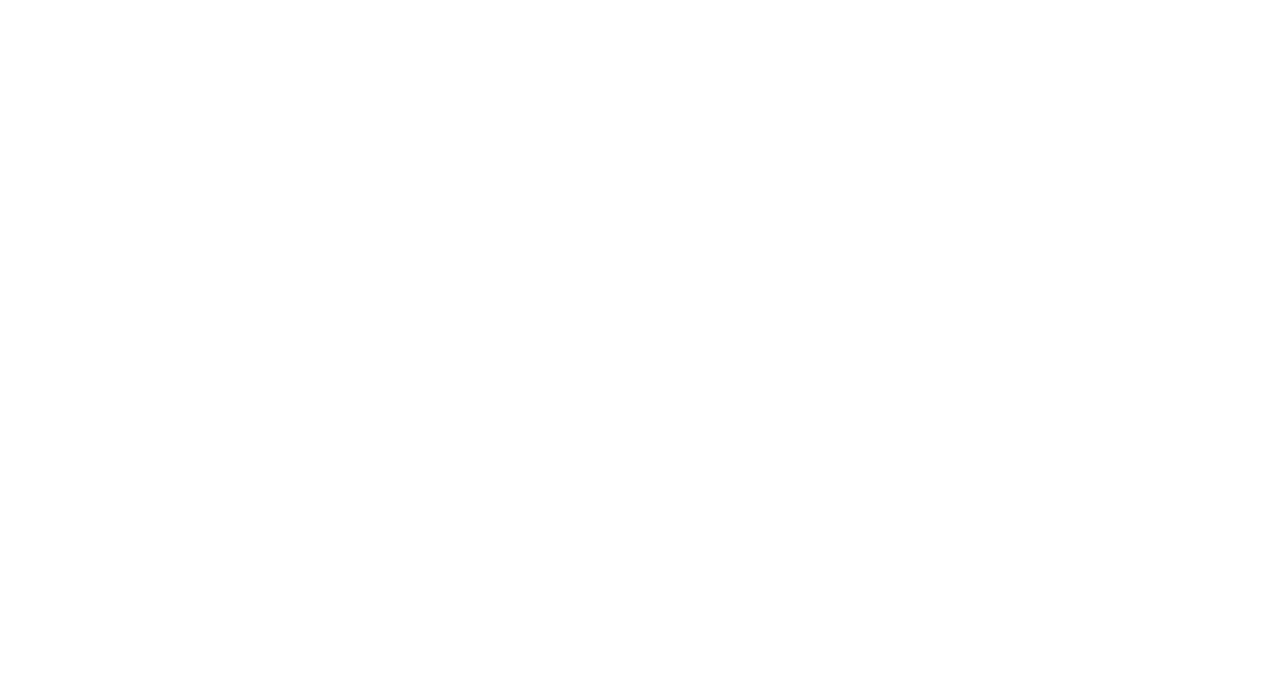
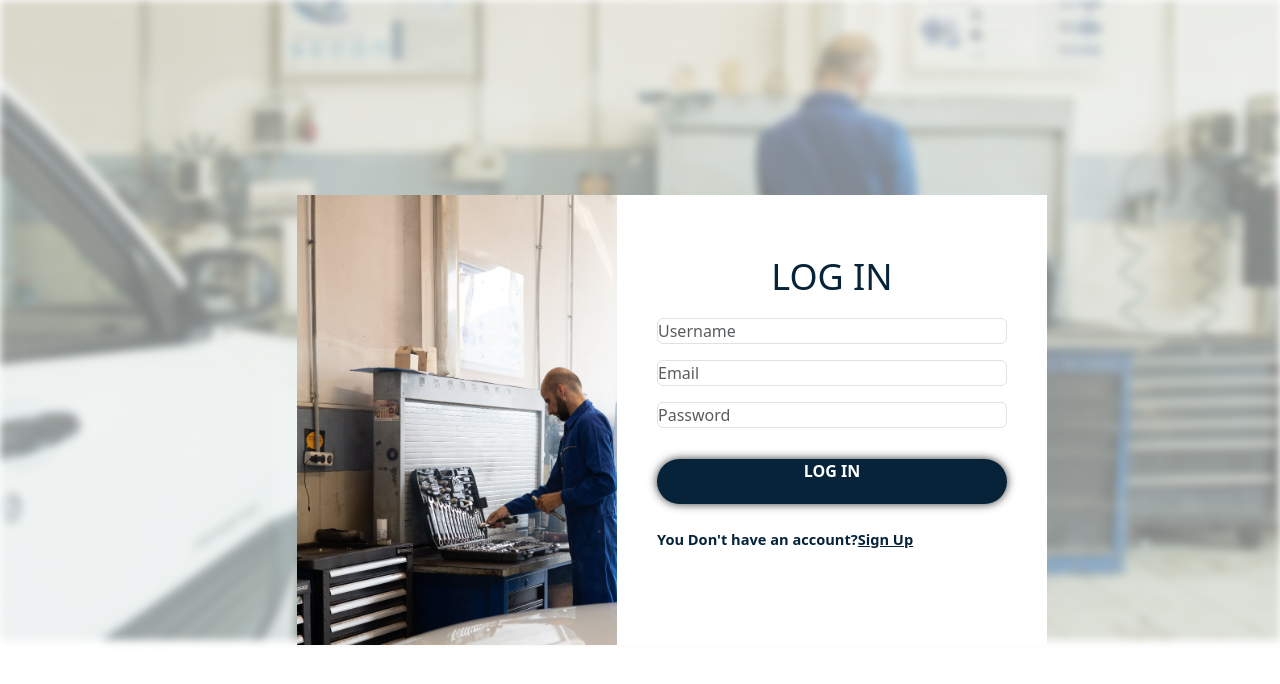
Before and after one commit to Mayar-M-Hamed0/Final-project-ITI, an Angular app: page /login in a window 1280 px wide. Before the commit this address led to /. Shown: the top 684 px of the page. Built offline with nearby package versions, Linux system fonts and the light colour scheme.

Commit message:
added Log In

```diff
--- a/src/app/app.routes.ts
+++ b/src/app/app.routes.ts
@@ -3,6 +3,7 @@ import path from 'node:path';
 import { PageOfServiceComponent } from './page-of-service/page-of-service.component';
 import { DetailsServiceComponent } from './details-service/details-service.component';
 import { SingUpComponent } from './sing-up/sing-up.component';
+import { LoginComponent } from './login/login.component';
 
 export const routes: Routes = [
  { path:"service",
@@ -13,6 +14,9 @@ component:DetailsServiceComponent
 
 { path:"Singup",
 component:SingUpComponent
+},
+{ path:"login",
+component:LoginComponent
 }
 
 
--- a/src/app/login/login.component.css
+++ b/src/app/login/login.component.css
@@ -0,0 +1,157 @@
+* {
+    margin: 0;
+    padding: 0;
+    box-sizing: border-box;
+}
+
+.imgbody {
+    /* The image used */
+    background-image: url(/assets/back.jpeg);
+    /* Add the blur effect */
+    filter: blur(1px);
+    -webkit-filter: blur(4px);
+    backdrop-filter: blur(20px);
+    /* Full height */
+    height: 640px;
+    opacity: 0.5;
+    /* Center and scale the image nicely */
+    background-position: center;
+    background-repeat: no-repeat;
+    background-size: cover;
+}
+
+.img2 {
+    background-image: url(/assets/log.jpeg);
+    font-weight: bold;
+    position: absolute;
+    top: 50%;
+    left: 40%;
+    transform: translate(-50%, -50%);
+    z-index: 2;
+    width: 430px;
+    padding: 80px 40px;
+    margin-top: 20px;
+    height: 450px;
+    background-size: cover;
+}
+
+.wrapper {
+    color: rgb(6, 35, 57);
+    font-weight: bold;
+    position: absolute;
+    top: 50%;
+    left: 65%;
+    transform: translate(-50%, -50%);
+    z-index: 2;
+    width: 430px;
+    padding: 30px 40px;
+    background-color: white;
+    margin-top: 20px;
+    margin-right: 20px;
+    height: 450px;
+}
+
+.wrapper h1 {
+    font-size: 36px;
+    color: rgb(6, 35, 57);
+    font-weight: border;
+    text-align: center;
+    text-transform: uppercase;
+    margin-bottom: 20px;
+    margin-top: 30px;
+}
+
+.wrapper .inputBox {
+    position: relative;
+    height: 50px;
+    width: 100%;
+    margin-bottom: 60px;
+}
+
+.inputBox input {
+    width: 100%;
+    height: 100%;
+    background: transparent;
+    border: 2px solid rgba(6, 35, 57, 5);
+    outline: none;
+    border-radius: 40px;
+    font-size: 16px;
+    color: #fff;
+    padding: 20px;
+    transition: all 0.4s;
+    margin-bottom: 60px;
+}
+
+.inputBox input::placeholder {
+    color: rgba(6, 35, 57, 5);
+}
+
+.inputBox input:focus {
+    border: 2px solid rgb(6, 35, 57);
+}
+
+.wrapper .remember_fotget {
+    display: flex;
+    justify-content: space-between;
+    font-size: 14px;
+    max-width: 15px 15px 20px;
+}
+
+.remember_fotget label input {
+    color: rgb(6, 35, 57);
+    margin-right: 3px;
+}
+
+.remember_fotget a {
+    color: #062339;
+    text-decoration: none;
+}
+
+.remember_fotget a:hover {
+    text-decoration: underline
+}
+
+.wrapper .btn {
+    width: 100%;
+    height: 45px;
+    background: transparent;
+    box-shadow: 0 0 10px rgba(0, 0, 0, 0.8);
+    cursor: pointer;
+    font-size: 16px;
+    font-weight: 600;
+    color: #222;
+    backdrop-filter: blue(20px);
+    border: none;
+    outline: none;
+    border-radius: 40px;
+    text-transform: uppercase;
+    transition: all 0.2s;
+    transform: translateY(-5px);
+    margin-top: 20px;
+    margin-bottom: 10px;
+    background: #062339;
+    color: white
+}
+
+.wrapper .register_link {
+    margin: 10px 0 15px;
+    font-size: 14.6px;
+    text-align: center;
+    color: rgb(6, 35, 57);
+}
+
+.register_link p a {
+    margin-left: 5px;
+    color: #062339;
+    text-transform: uppercase;
+    font-weight: bold;
+    text-decoration: none;
+}
+
+.register_link p a :hover {
+    text-decoration: underline;
+}
+
+.wrapper span {
+    color: rgb(6, 35, 57);
+}
--- a/src/app/login/login.component.html
+++ b/src/app/login/login.component.html
@@ -1 +1,48 @@
-<p>login works!</p>
+<!DOCTYPE html>
+<html lang="en">
+
+<head>
+    <meta charset="UTF-8">
+    <meta name="viewport" content="width=device-width, initial-scale=1.0">
+    <title>Document</title>
+</head>
+
+<body>
+    <div class="imgbody "></div>
+    <div class="img2"></div>
+    <div class="wrapper">
+
+        <form [formGroup]="gameForm" (ngSubmit)="handelForm()">
+            <h1>Log In</h1>
+            <div class="mb-3">
+                <input class="inputBox" type="text" class="form-control" id="fname" formControlName="fname" placeholder="Username"> @if(gameForm.controls['fname'].invalid && gameForm.controls['fname'].touched) { @if(gameForm.controls['fname'].errors?.['required'])
+                {
+                <span> This field is required </span> } @if(gameForm.controls['fname'].errors?.['minlength']) {
+                <span>Min length is 3 </span> } }
+            </div>
+
+            <div class="mb-3">
+                <input class="inputBox" type="email" class="form-control" id="exampleInputEmail1" formControlName="email" placeholder="Email"> @if(gameForm.controls['email'].invalid && gameForm.controls['email'].touched) { @if(gameForm.controls['email'].errors?.['required'])
+                {
+                <span> This field is required </span> } @if(gameForm.controls['email'].errors?.['pattern']) {
+                <span>invalid format email </span> } }
+            </div>
+
+            <div class="mb-3">
+                <input class="inputBox" type="password" class="form-control" id="exampleInputPassword1" formControlName="password" placeholder="Password" /> @if(gameForm.controls['password'].invalid && gameForm.controls['password'].touched) { @if(gameForm.controls['password'].errors?.['required'])
+                {
+                <span> This field is required </span> } @if(gameForm.controls['password'].errors?.['minlength']) {
+                <span>Min length is 8 </span> } }
+            </div>
+
+            <a class="btn active-classbtn " routerLink="/login">LoG In</a>
+            <br>
+            <p class="d-inline-block register_link">You Don't have an account? </p>
+
+            <a class="register_link d-inline-block " routerLink="/Singup">Sign Up</a>
+
+        </form>
+    </div>
+</body>
+
+</html>
--- a/src/app/login/login.component.ts
+++ b/src/app/login/login.component.ts
@@ -1,12 +1,47 @@
 import { Component } from '@angular/core';
+import { FormControl, FormGroup, ReactiveFormsModule, Validators } from '@angular/forms';
+import { RouterLink, RouterLinkActive } from '@angular/router';
 
 @Component({
   selector: 'app-login',
   standalone: true,
-  imports: [],
+  imports: [ReactiveFormsModule,RouterLinkActive,RouterLink],
   templateUrl: './login.component.html',
   styleUrl: './login.component.css'
 })
 export class LoginComponent {
 
+
+ gameForm: FormGroup;
+  constructor() {
+    this.gameForm = new FormGroup({
+       fname: new FormControl('', [
+        Validators.required,
+        Validators.minLength(3),
+
+      ]),
+      lname: new FormControl('', [
+       Validators.required,
+       Validators.minLength(3),
+     ]),
+     email: new FormControl('', [
+       Validators.required,
+       Validators.pattern(/^[a-z0-9._%+-]+@[a-z0-9.-]+\.[a-z]{2,4}$/)
+        ]),
+     password: new FormControl('', [
+       Validators.required,
+       Validators.minLength(8),
+     ]),
+     birthday: new FormControl('', [
+       Validators.required,
+       Validators.pattern(/^\d{4}\-(0[1-9]|1[012])\-(0[1-9]|[12][0-9]|3[01])$/),
+     ])
+   });
+ }
+ handelForm() {
+
+   console.log(this.gameForm);
+ }
+
+
 }
```
